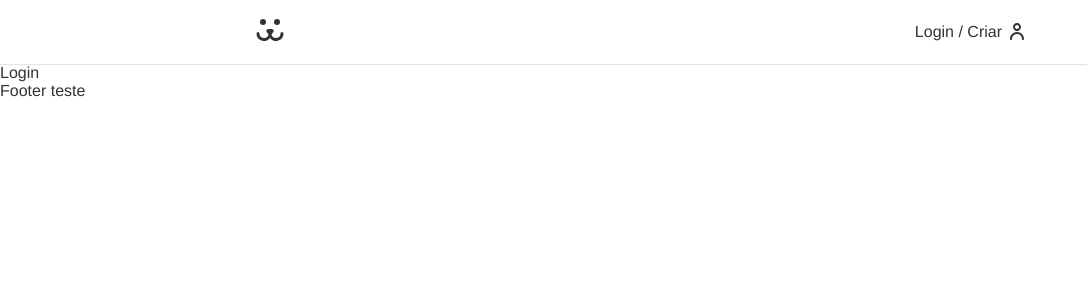
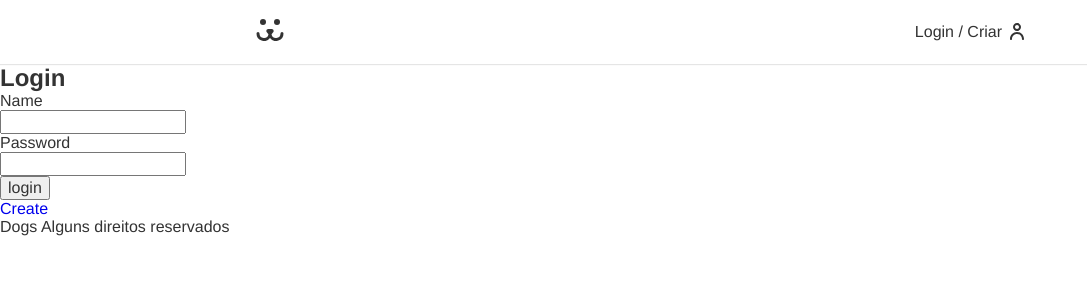
Before and after one commit to rhmadeira/dogs, a React (Create React App) app: page /login in a window 1280 px wide. Shown: the top 300 px of the page, without its empty margins (0-1087 px from the left). Built offline with nearby package versions, Linux system fonts and the light colour scheme.

Commit message:
Create page login
I'm start creating login page.

```diff
--- a/src/App.js
+++ b/src/App.js
@@ -13,7 +13,7 @@
         <Header />
         <Routes>
           <Route path="/" element={<Home />} />
-          <Route path="/login" element={<Login />} />
+          <Route path="/login/*" element={<Login />} />
         </Routes>
         <Footer />
       </BrowserRouter>
--- a/src/Components/Footer.js
+++ b/src/Components/Footer.js
@@ -2,7 +2,7 @@
 import styles from "./Footer.module.css";
 
 const Footer = () => {
-  return <div className={styles.footer}>Footer teste</div>;
+  return <div className={styles.footer}>Dogs Alguns direitos reservados</div>;
 };
 
 export default Footer;
--- a/src/Components/Home.js
+++ b/src/Components/Home.js
@@ -1,11 +1,10 @@
 import React from "react";
-import { Route } from "react-router-dom";
 
 const Home = () => {
   return (
     <div>
-      <Route to="/" end />
-      Aqui é a Home
+      <h1>Home</h1>
+      <p>Aqui é a home do site</p>
     </div>
   );
 };
--- a/src/Components/Login/Login.js
+++ b/src/Components/Login/Login.js
@@ -1,7 +1,21 @@
 import React from "react";
+import { Route, Routes } from "react-router-dom";
+import LoginCreate from "./LoginCreate";
+import LoginForm from "./LoginForm";
+import LoginPasswordLost from "./LoginPasswordLost";
+import LoginPasswordReset from "./LoginPasswordReset";
 
 const Login = () => {
-  return <div>Login</div>;
+  return (
+    <div>
+      <Routes>
+        <Route path="/" element={<LoginForm />} />
+        <Route path="/create" element={<LoginCreate />} />
+        <Route path="/lost" element={<LoginPasswordLost />} />
+        <Route path="/reset" element={<LoginPasswordReset />} />
+      </Routes>
+    </div>
+  );
 };
 
 export default Login;
--- /dev/null
+++ b/src/Components/Login/LoginCreate.js
@@ -0,0 +1,11 @@
+import React from "react";
+
+const LoginCreate = () => {
+  return (
+    <div>
+      <h1>Page Create</h1>
+    </div>
+  );
+};
+
+export default LoginCreate;
--- /dev/null
+++ b/src/Components/Login/LoginForm.js
@@ -0,0 +1,47 @@
+import React, { useState } from "react";
+import { Link } from "react-router-dom";
+
+const LoginForm = () => {
+  const [username, setUsername] = useState("");
+  const [password, setPassword] = useState("");
+
+  function handleSubmit(event) {
+    event.preventDefault();
+    fetch("https://dogsapi.origamid.dev/json/jwt-auth/v1/token", {
+      method: "POST",
+      headers: {
+        "Content-Type": "application/json",
+      },
+      body: JSON.stringify({ username, password }),
+    })
+      .then((response) => {
+        console.log(response);
+        return response.json();
+      })
+      .then((json) => console.log(json));
+  }
+
+  return (
+    <section>
+      <h1>Login</h1>
+      <form action="" onSubmit={handleSubmit}>
+        <label htmlFor="name">Name</label>
+        <input
+          type="text"
+          id="name"
+          onChange={({ target }) => setUsername(target.value)}
+        />
+        <label htmlFor="password">Password</label>
+        <input
+          type="password"
+          id="password"
+          onChange={({ target }) => setPassword(target.value)}
+        />
+        <button>login</button>
+      </form>
+      <Link to="/login/create">Create</Link>
+    </section>
+  );
+};
+
+export default LoginForm;
--- /dev/null
+++ b/src/Components/Login/LoginPasswordLost.js
@@ -0,0 +1,7 @@
+import React from "react";
+
+const LoginPasswordLost = () => {
+  return <div>LoginPasswordLost</div>;
+};
+
+export default LoginPasswordLost;
--- /dev/null
+++ b/src/Components/Login/LoginPasswordReset.js
@@ -0,0 +1,7 @@
+import React from "react";
+
+const LoginPasswordReset = () => {
+  return <div>LoginPasswordReset</div>;
+};
+
+export default LoginPasswordReset;
```
